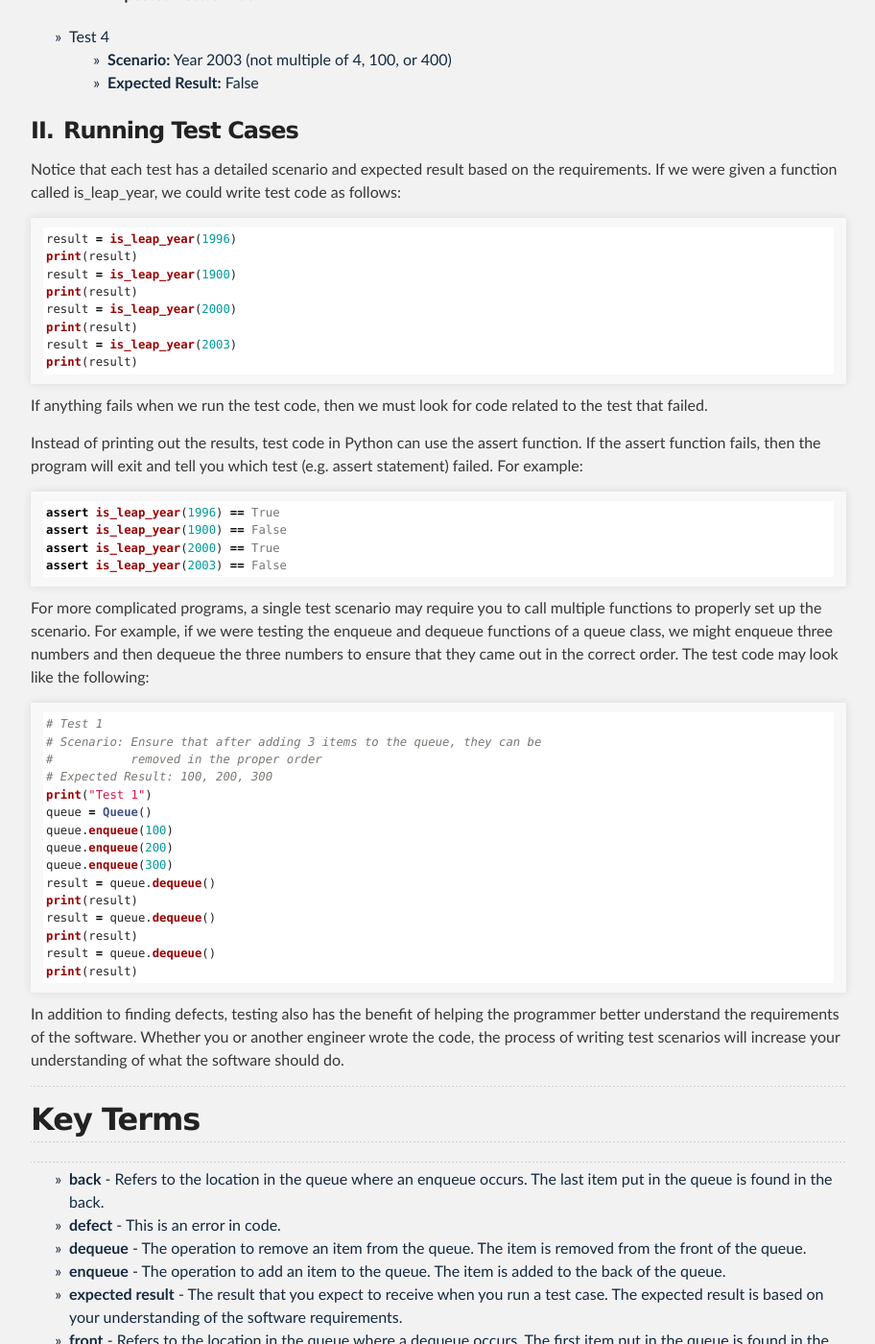
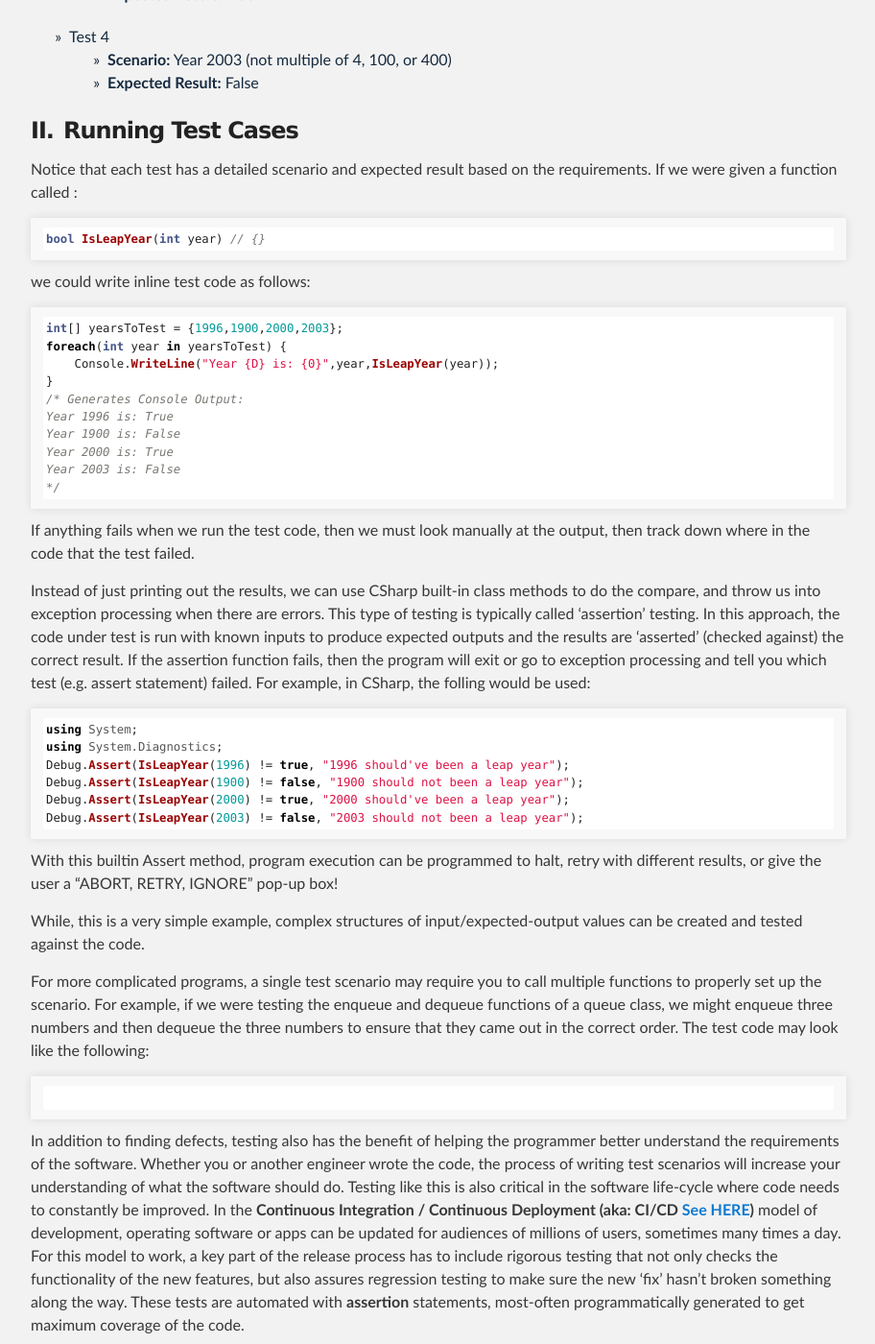
Before and after one commit to byui-cse/cse212-csharp, a Jekyll site: the page built from docs/lesson04/prepare.md, in a window 1280 px wide and 1400 px high, scrolled down 4280 px. Shown: the whole window at 96% size, without its empty margins (183-1095 px from the left). Built offline with Jekyll 4.4.1, drawn with Linux system fonts in a browser that asks for light colours; some web fonts are replaced.

Commit message:
safety save going to work

````diff
--- a/docs/lesson04/prepare.md
+++ b/docs/lesson04/prepare.md
@@ -24,7 +24,7 @@ During the last lesson, we learned about the stack. The Stack was "Last In, Firs
 
 In the example below, we can see a line at a busy grocery store used to represent a queue. The person next in line for the cashier is called the **front** and the person at the end of the line is called the **back**. When the person at the front is removed from the queue we call this a **dequeue** operation. When a new person joins the queue at the back, we call this an **enqueue** operation. Note that someone cannot cheat and enter the line in the middle of the queue.
 
-<!--- Image x here   orig 750 x 507-->
+<!--- Image x here  -->
 {% include image.html url="queue.jpg"
 description="Shows a line at a grocery store with the next person be dequeued from the front and a new person being enqueued into the back."
 caption="Grocery Store Line Queue"
@@ -35,7 +35,7 @@ Queues are used when we need to process a collection of requests in a fair and o
 ### Web Server Queue
 A web server receives numerous HTTP (Hypertext Transfer Protocol) requests for web pages from clients throughout the world. Each request requires the web server to send back information. The amount of time it takes to send that information makes it difficult to respond timely to all requests. This would be similair to a customer service desk that had only one phone. If the customer service agent is helping someone else, then no one would pick up your call. To solve the problem, a queue is used to pick up all the phone calls and transfer you to the customer service agent when they are ready for the next person.
 
-<!--- Image x here   orig 750 x 507-->
+<!--- Image x here  -->
 {% include image.html url="web_server.jpg"
 description="Shows 3 laptop computers sending requests through the Internet Cloud to a server.  The server enqueues the requests into a Web Server Queue (which currently has 4 requests with space for 5).  The server dequeues requests from the queue when it is ready.  The response is sent to back to the laptop through the Internet Cloud."
 caption="Web Server Queue"
@@ -102,8 +102,14 @@ Based on these requirements, we can write some **test cases**. Notice that we ar
 
 ### Running Test Cases
 
-Notice that each test has a detailed scenario and expected result based on the requirements. If we were given a function called is_leap_year, we could write test code as follows:
+Notice that each test has a detailed scenario and expected result based on the requirements. If we were given a function called :
+```csharp
+bool IsLeapYear(int year) // {}
+```
+we could write inline test code as follows:
 
+
+<!--  Python version
 ```python
 result = is_leap_year(1996)
 print(result)
@@ -114,19 +120,54 @@ print(result)
 result = is_leap_year(2003)
 print(result)
 ```
+-->
+<!--  C# version -->
+```csharp
+int[] yearsToTest = {1996,1900,2000,2003};
+foreach(int year in yearsToTest) {
+    Console.WriteLine("Year {D} is: {0}",year,IsLeapYear(year));
+}
+/* Generates Console Output:
+Year 1996 is: True
+Year 1900 is: False
+Year 2000 is: True
+Year 2003 is: False
+*/
+```
+If anything fails when we run the test code, then we must look manually at the output, then track down where in the code that the test failed.
 
-If anything fails when we run the test code, then we must look for code related to the test that failed.
 
+Instead of just printing out the results, we can use CSharp built-in class methods to do the compare, and throw us into exception processing when there are errors.  This type of testing is typically called 'assertion' testing.  In this approach, the code under test is run with known inputs to produce expected outputs and the results are 'asserted' (checked against) the correct result.  If the assertion function fails, then the program will exit or go to exception processing and tell you which test (e.g. assert statement) failed. For example, in CSharp, the folling would be used:
+
+
+<!--  Python version
 Instead of printing out the results, test code in Python can use the assert function. If the assert function fails, then the program will exit and tell you which test (e.g. assert statement) failed. For example:
-
 ```python
 assert is_leap_year(1996) == True
 assert is_leap_year(1900) == False
 assert is_leap_year(2000) == True
 assert is_leap_year(2003) == False
 ```
+-->
+<!--  C# version -->
+
+```csharp
+using System;
+using System.Diagnostics;
+Debug.Assert(IsLeapYear(1996) != true, "1996 should've been a leap year");
+Debug.Assert(IsLeapYear(1900) != false, "1900 should not been a leap year");
+Debug.Assert(IsLeapYear(2000) != true, "2000 should've been a leap year");
+Debug.Assert(IsLeapYear(2003) != false, "2003 should not been a leap year");
+```
+
+With this builtin Assert method, program execution can be programmed to halt, retry with different results, or give the user a "ABORT, RETRY, IGNORE" pop-up box!
+
+While, this is a very simple example, complex structures of input/expected-output values can be created and tested against the code.
+
 For more complicated programs, a single test scenario may require you to call multiple functions to properly set up the scenario. For example, if we were testing the enqueue and dequeue functions of a queue class, we might enqueue three numbers and then dequeue the three numbers to ensure that they came out in the correct order. The test code may look like the following:
 
+
+<!--  Python
 ```python
 # Test 1
 # Scenario: Ensure that after adding 3 items to the queue, they can be
@@ -144,7 +185,16 @@ print(result)
 result = queue.dequeue()
 print(result)
 ```
+-->
+
+<!--  C# version -->
+```csharp
+
+```
+
+
 In addition to finding defects, testing also has the benefit of helping the programmer better understand the requirements of the software. Whether you or another engineer wrote the code, the process of writing test scenarios will increase your understanding of what the software should do.
+Testing like this is also critical in the software life-cycle where code needs to constantly be improved.  In the **Continuous Integration / Continuous Deployment (aka: CI/CD [See HERE](https://en.wikipedia.org/wiki/Continuous_integration))** model of development, operating software or apps can be updated for audiences of millions of users, sometimes many times a day.  For this model to work, a key part of the release process has to include rigorous testing that not only checks the functionality of the new features, but also assures regression testing to make sure the new 'fix' hasn't broken something along the way.  These tests are automated with **assertion** statements, most-often programmatically generated to get maximum coverage of the code.
 
 ---
 ## Key Terms
````
Also changed, not shown: 1 other file.
